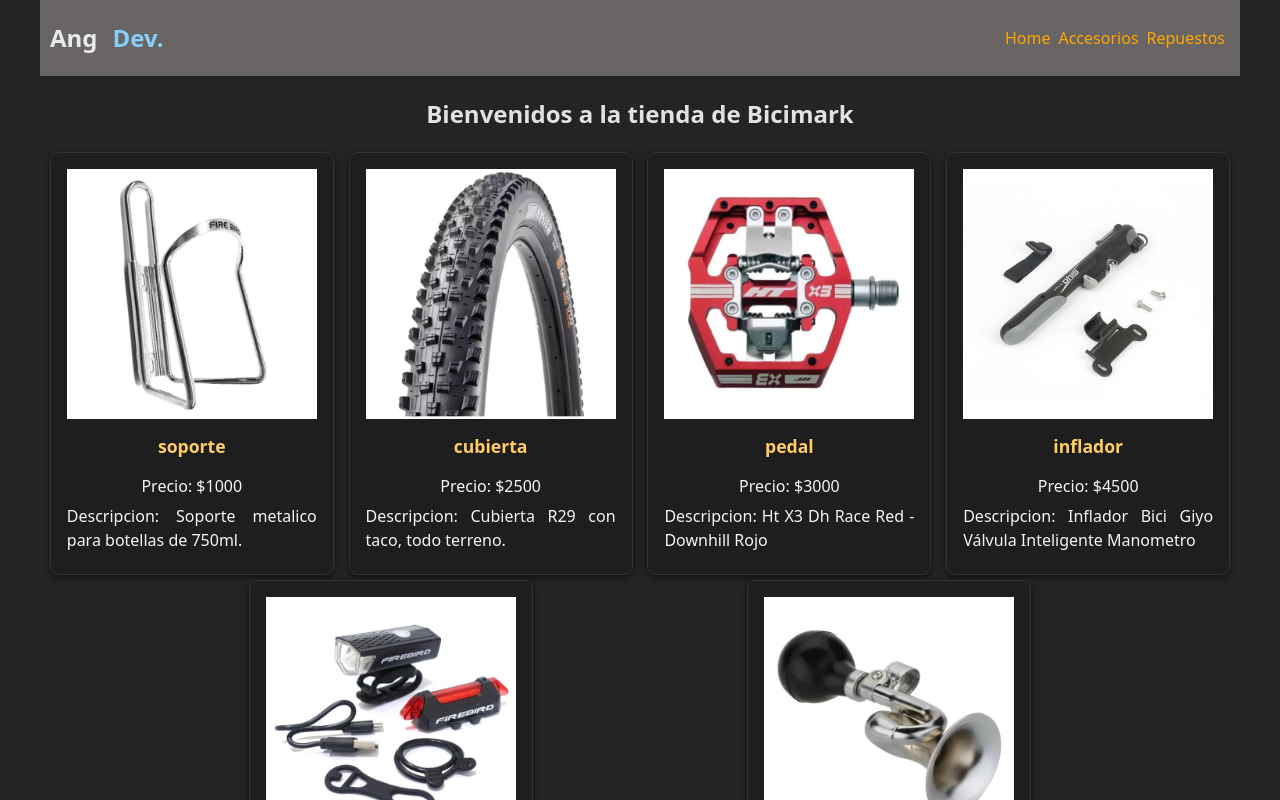
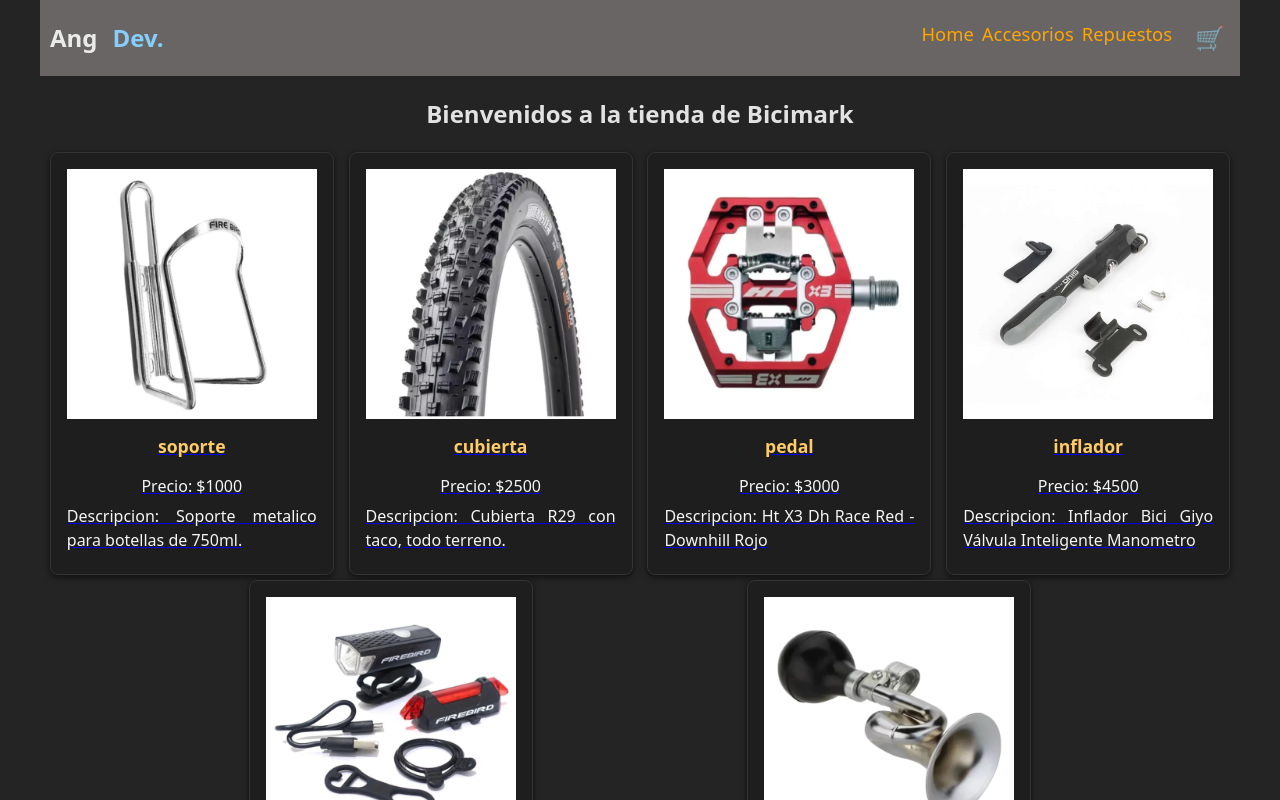
Before and after one commit to Galimberto/Proyecto-React-25232, a React (Vite) app: page / in a window 1280 px wide. Shown: the top 800 px of the page. Built offline with nearby package versions, Linux system fonts and the light colour scheme.

Commit message:
hook personalizado de contexto

```diff
--- a/src/App.jsx
+++ b/src/App.jsx
@@ -3,7 +3,7 @@
 import { Footer } from "./components/Footer/Footer"
 import { ItemListContainer } from "./components/ItemListContainer/ItemListContainer"
 import { ItemDetailContainer } from "./components/ItemDetailContainer/ItemDetailContainer"
-
+import { CartProvider } from './context/CartContext/CartProvider'
 
 function App() {
 
@@ -11,12 +11,14 @@
   return (
     <>
       <BrowserRouter>
+        <CartProvider>
           <Header />
           <Routes>
             <Route path='/' element={<ItemListContainer titulo={"Bienvenidos a la tienda de Bicimark"} />}/>
             <Route path='/detail/:id' element={<ItemDetailContainer />} />
           </Routes>
           <Footer />
+        </CartProvider>
       </BrowserRouter>
     </>
   )
--- a/src/components/ItemDetail/ItemDetail.jsx
+++ b/src/components/ItemDetail/ItemDetail.jsx
@@ -1,14 +1,17 @@
 import { Item } from "../Item/Item"
+import { useCartContext } from "../../context/CartContext/useCartContext"
 import './ItemDetail.css'
 
 export const ItemDetail = ({detail}) => {
+  const {addItem} = useCartContext()
+
   return (
     <div className="container-detail">
       <h2>Detalle del producto:</h2>
       <Item {...detail}>
         <p>{detail.info}</p>
         <p>Envios sin cargo dentro de CABA</p>
-        <button>Enviar al carrito</button>
+        <button onClick={() => addItem(detail)}>Enviar al carrito</button>
       </Item>
     </div>
 
--- a/src/components/Nav/Nav.css
+++ b/src/components/Nav/Nav.css
@@ -1,7 +1,38 @@
 nav ul{
-    display: flex;
-    list-style: none;
-    gap: 8px;
-    justify-content: end;
-    margin-right: 15px;
+  display: flex;
+  list-style: none;
+  gap: 8px;
+  justify-content: end;
+  margin-right: 15px;
 }
+
+nav ul a {
+  font-weight: 500;
+  color: orange;
+  text-decoration: inherit;
+  font-size: 1.15rem;
+}
+nav ul a:hover {
+  color: orangered;
+}
+
+
+
+
+
+.in-cart {
+  background-color: red;
+  font-size: 0.75rem;
+  font-weight: bold;
+  color: white;
+  border-radius: 50%;
+  padding: 0.25em 0.5em;
+  display: inline-block;
+  min-width: 15px;
+  text-align: center;
+  margin-left: 0.25rem;
+}
+.icons-cart{
+  font-size: 1.5rem;
+  margin-left: 15px;
+}
--- a/src/components/Nav/Nav.jsx
+++ b/src/components/Nav/Nav.jsx
@@ -1,7 +1,9 @@
 import { Link } from 'react-router-dom'
+import { useCartContext } from '../../context/CartContext/useCartContext'
 import './Nav.css'
 
 export const Nav = () => {
+  const {getTotalItems} = useCartContext()
   return (
     <nav>
       <ul>
@@ -14,6 +16,12 @@
         <li>
           <Link to={"/category/repuesto"}>Repuestos</Link>
         </li>
+        <li>
+          <Link to={"/carrito"} className='icons-cart'>🛒</Link>
+          {getTotalItems() > 0 && (
+            <span className='in-cart'>{getTotalItems()}</span>)}
+
+        </li>
       </ul>
     </nav>
   )
--- /dev/null
+++ b/src/context/CartContext/CartContext.js
@@ -0,0 +1,3 @@
+import { createContext } from "react";
+
+export const CartContext = createContext();
--- /dev/null
+++ b/src/context/CartContext/CartProvider.jsx
@@ -0,0 +1,33 @@
+import { useState } from "react";
+import { CartContext } from "./CartContext";
+
+export const CartProvider = ({children}) => {
+  const[cart, setCart]= useState([])
+
+  const exists = (id) => {
+    const exist = cart.some((p) => p.id === id);
+    return exist
+  }
+
+  const addItem = (item) => {
+    if (exists(item.id)) {
+      alert('El producto ya existe en el carrito')
+      return;
+    }
+
+    setCart([...cart,item]);
+    alert(`${item.name} agregando al carrito`)
+  }
+
+  const clearCart = () => setCart([])
+
+  const getTotalItems = () => {
+    if (cart.length){
+      return cart.length
+    }
+  }
+  const values = {cart, addItem, clearCart, getTotalItems}
+  return (
+    <CartContext.Provider value={values}>{children}</CartContext.Provider>
+  )
+}
--- /dev/null
+++ b/src/context/CartContext/useCartContext.js
@@ -0,0 +1,6 @@
+import { useContext } from "react";
+import { CartContext } from "./CartContext";
+
+export const useCartContext = ()=>{
+  return useContext(CartContext)
+}
--- a/src/index.css
+++ b/src/index.css
@@ -11,16 +11,6 @@
   text-rendering: optimizeLegibility;
   -webkit-font-smoothing: antialiased;
   -moz-osx-font-smoothing: grayscale;
-}
-
-
-a {
-  font-weight: 500;
-  color: orange;
-  text-decoration: inherit;
-}
-a:hover {
-  color: orangered;
 }
 
 body {
```
Lines whose indentation alone changed are shown as unchanged.
